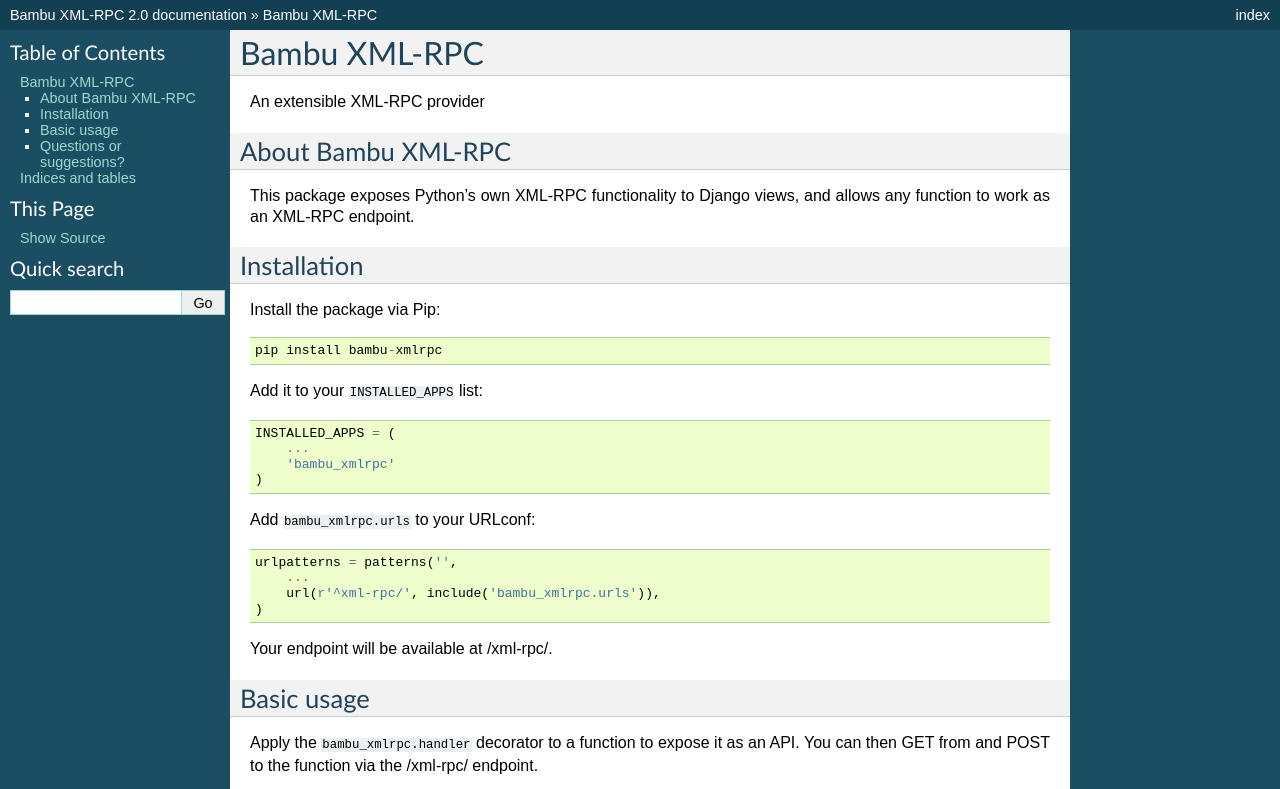
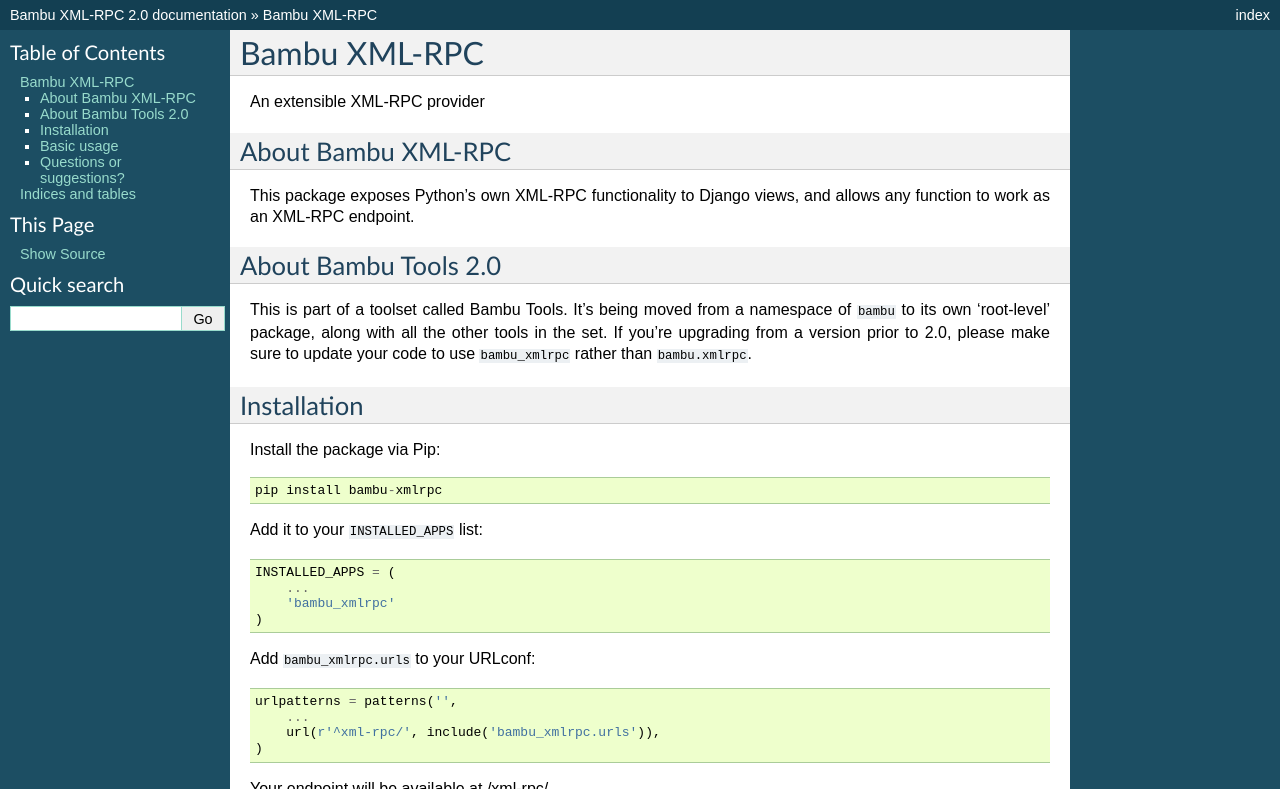
Before and after one commit to hellosteadman/bambu-xmlrpc, a Sphinx documentation site: the page built from docs/index.rst, in a window 1280 px wide, cut to the strip 0-789 px from the top of the page. Built offline with Sphinx 7.4.7, drawn with Linux system fonts in a browser that asks for light colours.

Commit message:
Added Bambu Tools 2.0 section to documentation

```diff
--- a/docs/index.rst
+++ b/docs/index.rst
@@ -8,6 +8,15 @@
 
 This package exposes Python's own XML-RPC functionality to Django views,
 and allows any function to work as an XML-RPC endpoint.
+
+About Bambu Tools 2.0
+---------------------
+
+This is part of a toolset called Bambu Tools. It's being moved from a
+namespace of ``bambu`` to its own 'root-level' package, along with all
+the other tools in the set. If you're upgrading from a version prior to
+2.0, please make sure to update your code to use ``bambu_xmlrpc`` rather
+than ``bambu.xmlrpc``.
 
 Installation
 ------------
```
Also changed, not shown: README.md (+6 -0 lines), 18 other files.
